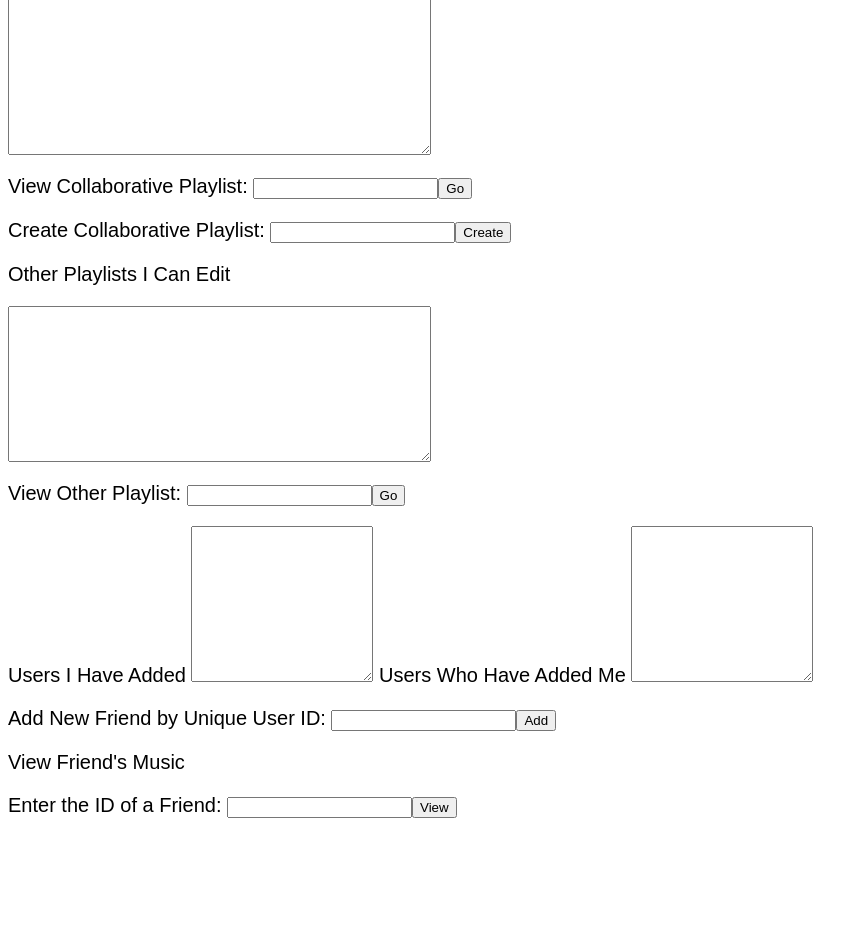
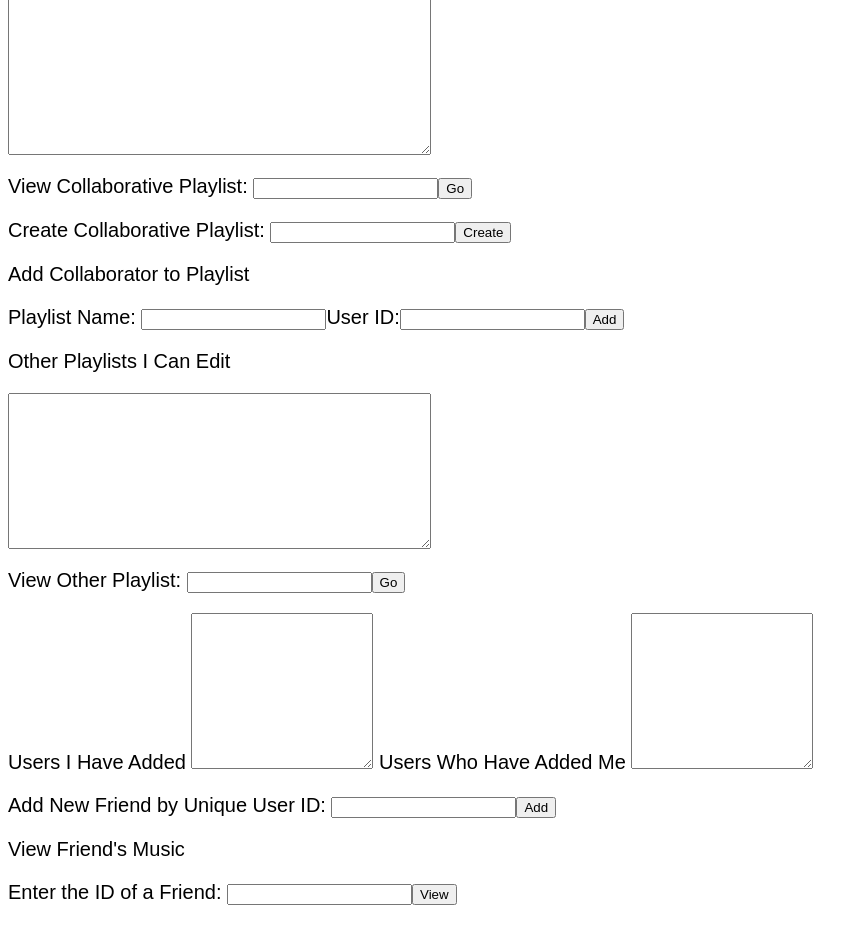
Before and after one commit to ryanbrand/music_database, a Flask app: template webserver/templates/homepage.html in a window 1280 px wide. Shown: the part 1350-2275 px from the top of the page, without its empty margins (0-868 px from the left). Before the commit the page ends 2168 px from the top, so only its background shows below. Run offline with Flask 2, Linux system fonts and the light colour scheme; the template is opened without the code that fills it, so the values that code supplies are empty; parts of the project's set-up code (start-up, migrations or seed data) failed here and were passed over.

Commit message:
Add collaborator to playlist from homepage

```diff
--- a/webserver/server.py
+++ b/webserver/server.py
@@ -298,8 +298,6 @@ def search_album():
   result = g.conn.execute("SELECT * FROM songs s WHERE s.artistid=%s AND s.album_title=%s;", current_app.artist_id, album_title)
   song_titles = ''
   current_app.album_title = album_title
-  if len(list(result)) == 0:
-    return render_template("album_fail.html")
   for row in result:
     track_number = str(row['track_num'])
     song_title = str(row['song_title'])
@@ -499,6 +497,19 @@ def add_new_friend():
   except Exception as e:
     return render_template('add_new_friend_fail.html')
 
+@app.route('/add_collaborator', methods=['POST'])
+def add_collaborator():
+  """
+  Add collaborator to playlist
+  """
+  playlist_name = request.form['playlist_name']
+  userid = request.form['userid']
+  try:
+    g.conn.execute('INSERT INTO can_edit VALUES (%s, %s, %s)', playlist_name, current_app.user_id, userid)
+    return redirect('/homepage')
+  except Exception as e:
+    return render_template('add_collaborator_fail.html')
+
 if __name__ == "__main__":
   import click
 
--- a/webserver/templates/homepage.html
+++ b/webserver/templates/homepage.html
@@ -73,6 +73,12 @@ type="submit" value="Go"></p>
 type="submit" value="Create"></p>
 </form>
 
+<form method="POST" action="/add_collaborator">
+<p>Add Collaborator to Playlist</p>
+<p>Playlist Name: <input type="text" name="playlist_name">User ID:<input type="text" name="userid"><input \
+type="submit" value="Add"></p>
+</form>
+
 <p>Other Playlists I Can Edit</p>
 <textarea readonly name="friend_playlists"
    rows="10" cols="50">{{friend_playlists}}</textarea>
```
Also changed, not shown: webserver/templates/add_collaborator_fail.html (added, +20 -0 lines).
